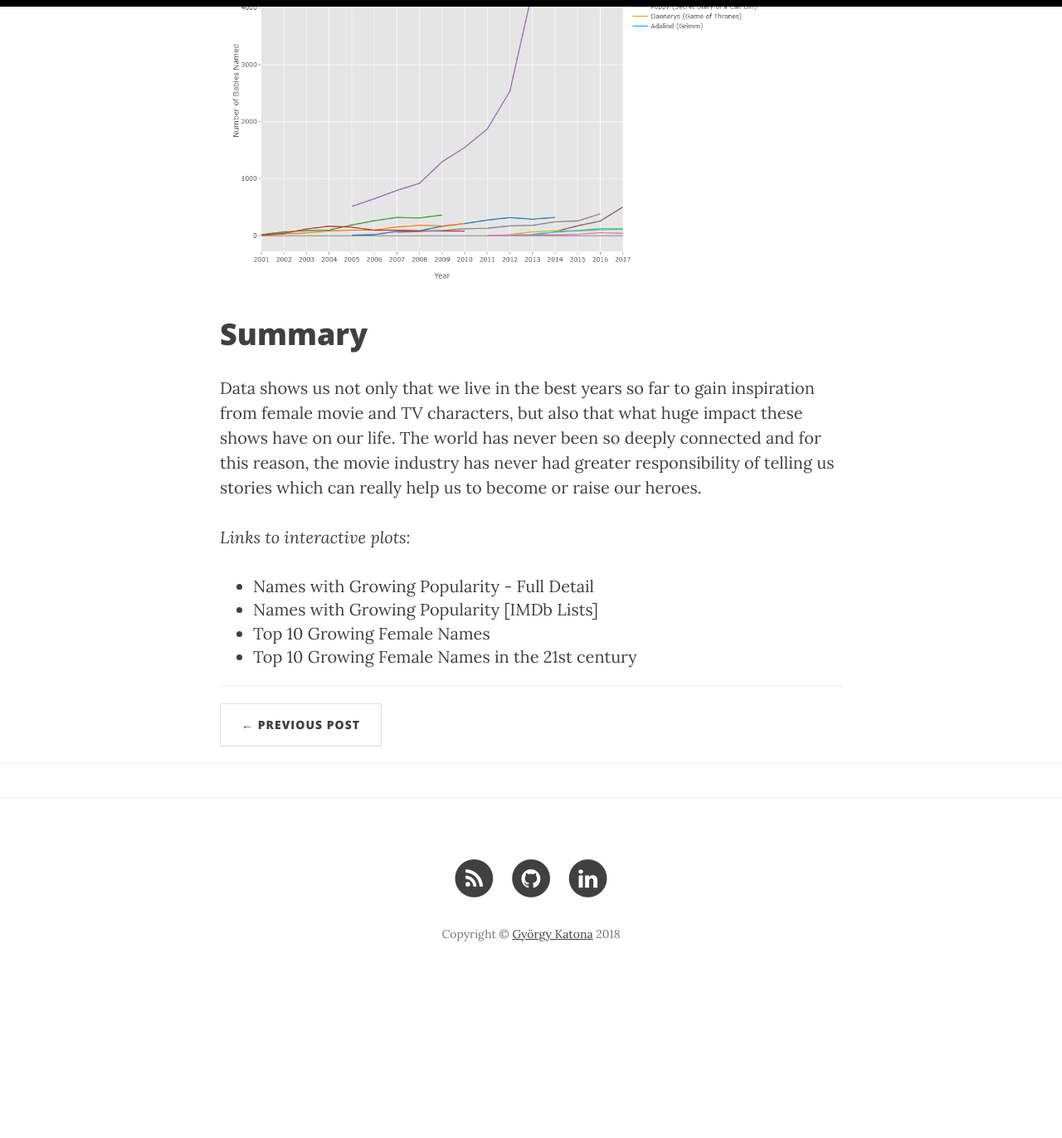
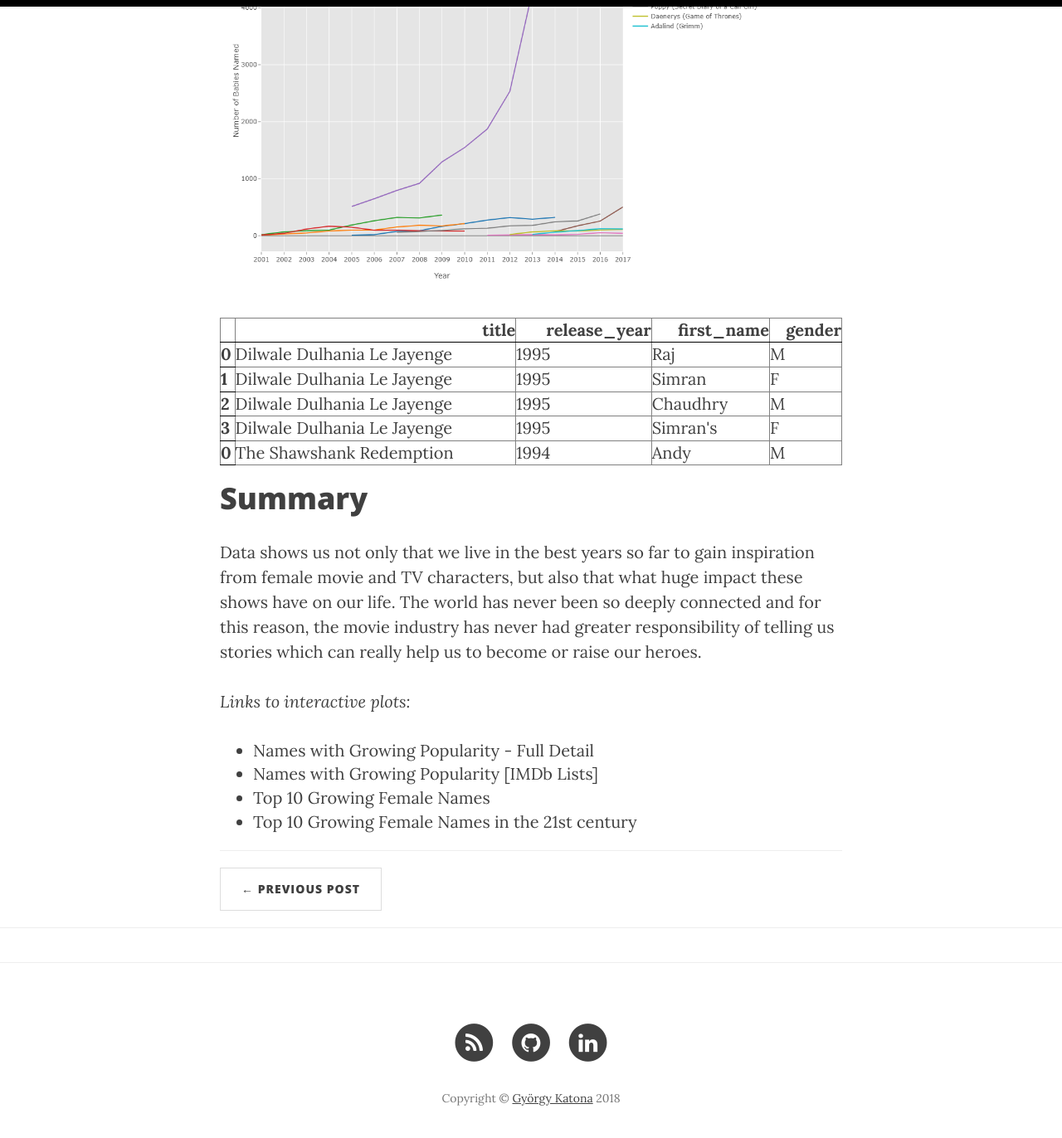
Before and after one commit to georgekatona/georgekatona.github.io, a Jekyll site: the page built from _posts/2019-03-06-Top-10-Most-Influential-Women.markdown, in a window 1280 px wide and 1400 px high, scrolled down 9935 px. Shown: the top 1372 px of the window at 83% size. Built offline with Jekyll 4.4.1, drawn with Linux system fonts in a browser that asks for light colours; nearby versions of some CDN libraries; comment, search, counter and statistics services are not loaded; before the commit the page ends 11137 px from its top, so only the background shows below that.

Commit message:
Edit post

```diff
--- a/_posts/2019-03-06-Top-10-Most-Influential-Women.markdown
+++ b/_posts/2019-03-06-Top-10-Most-Influential-Women.markdown
@@ -344,6 +344,75 @@ plot_rising_names(names = female_names[female_names.release_year > "1999"].nlarg
 ![top_10_growing_female_names_2000](https://georgekatona.com/img/female_inspiration/top_10_growing_female_names_2000.png)
 
 
+<div>
+<style scoped>
+	.dataframe {
+		overflow: auto;
+	}
+
+    .dataframe tbody tr th:only-of-type {
+        vertical-align: middle;
+    }
+
+    .dataframe tbody tr th {
+        vertical-align: top;
+    }
+
+    .dataframe thead th {
+        text-align: right;
+    }
+</style>
+<table border="1" class="dataframe">
+  <thead>
+    <tr style="text-align: right;">
+      <th></th>
+      <th>title</th>
+      <th>release_year</th>
+      <th>first_name</th>
+      <th>gender</th>
+    </tr>
+  </thead>
+  <tbody>
+    <tr>
+      <th>0</th>
+      <td>Dilwale Dulhania Le Jayenge</td>
+      <td>1995</td>
+      <td>Raj</td>
+      <td>M</td>
+    </tr>
+    <tr>
+      <th>1</th>
+      <td>Dilwale Dulhania Le Jayenge</td>
+      <td>1995</td>
+      <td>Simran</td>
+      <td>F</td>
+    </tr>
+    <tr>
+      <th>2</th>
+      <td>Dilwale Dulhania Le Jayenge</td>
+      <td>1995</td>
+      <td>Chaudhry</td>
+      <td>M</td>
+    </tr>
+    <tr>
+      <th>3</th>
+      <td>Dilwale Dulhania Le Jayenge</td>
+      <td>1995</td>
+      <td>Simran's</td>
+      <td>F</td>
+    </tr>
+    <tr>
+      <th>0</th>
+      <td>The Shawshank Redemption</td>
+      <td>1994</td>
+      <td>Andy</td>
+      <td>M</td>
+    </tr>
+  </tbody>
+</table>
+</div>
+
+
 # Summary
 
 Data shows us not only that we live in the best years so far to gain inspiration from female movie and TV characters, but also that what huge impact these shows have on our life. The world has never been so deeply connected and for this reason, the movie industry has never had greater responsibility of telling us stories which can really help us to become or raise our heroes.
```
